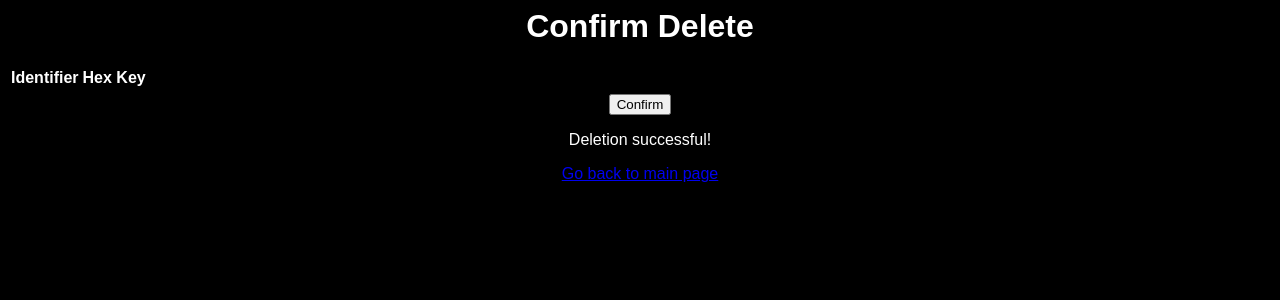
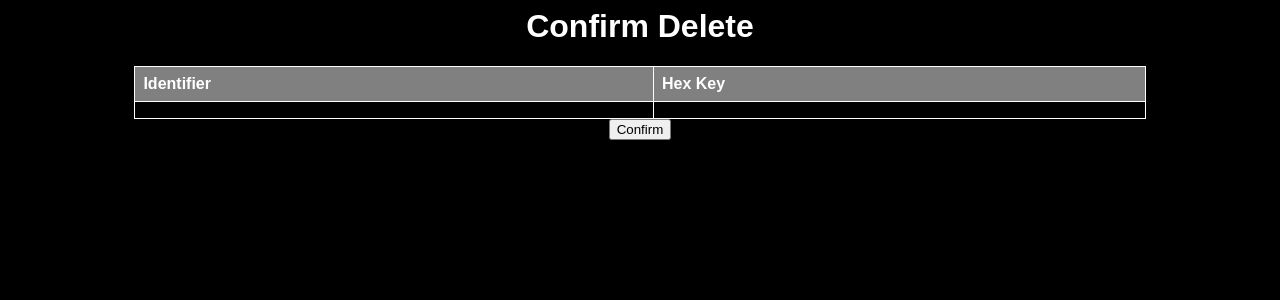
Before and after one commit to AnathosN/nostr, a Flask app: page /confirm_delete in a window 1280 px wide. Shown: the top 300 px of the page. Run offline with Flask 2, Linux system fonts and the light colour scheme; lists and menus that the app fills with data are empty.

Commit message:
Update delete_input.html

```diff
--- a/templates/delete_input.html
+++ b/templates/delete_input.html
@@ -8,11 +8,24 @@
         text-align: center;
         font-family: Arial, sans-serif;
       }
+      table {
+        width: 80%;
+        border-collapse: collapse;
+        font-family: Arial, sans-serif;
+      }
+      th, td {
+        border: 1px solid white;
+        padding: 8px;
+        text-align: left;
+      }
+      th {
+        background-color: grey;
+      }
     </style>
   </head>
   <body>
     <h1>Confirm Delete</h1>
-    <table>
+    <table align="center">
       <tr>
         <th>Identifier</th>
         <th>Hex Key</th>
@@ -25,7 +38,5 @@
     <form action="{{ url_for('confirm_delete') }}" method="post">
       <input type="submit" value="Confirm">
     </form>
-    <p>Deletion successful!</p>
-    <a href="{{ url_for('index') }}">Go back to main page</a>
   </body>
 </html>
```
